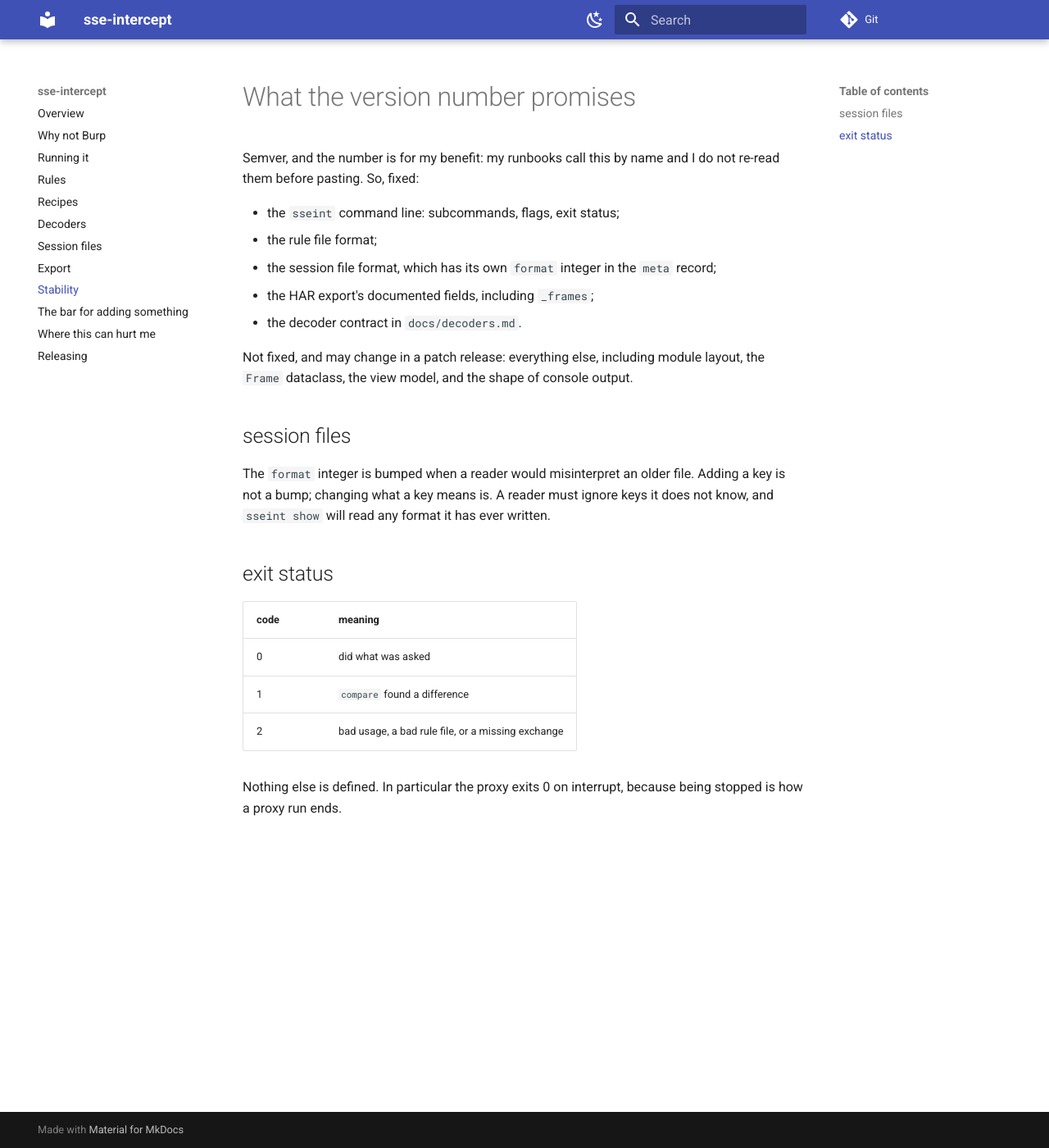
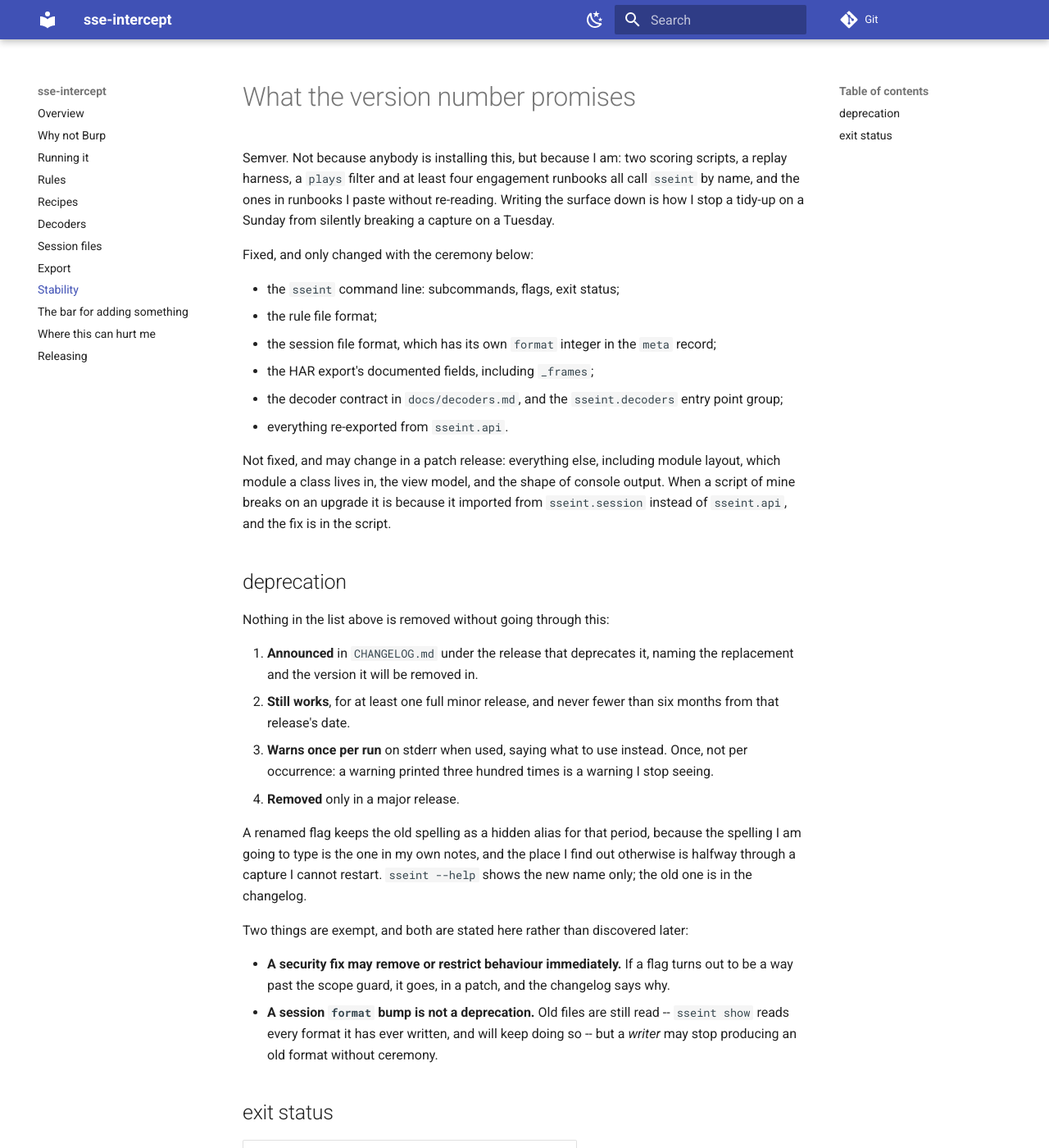
Before and after one commit to InstructorBixby/sse-intercept, an MkDocs documentation site: the page built from docs/stability.md, in a window 1280 px wide and 1400 px high. Shown: the whole window at 82% size. Built offline with MkDocs 1.6.1 and Material for MkDocs 9.7.7, drawn with Linux system fonts in a browser that asks for light colours.

Commit message:
stability: say what the number promises, and what happens when something has to be renamed

```diff
--- a/docs/stability.md
+++ b/docs/stability.md
@@ -1,25 +1,58 @@
 # What the version number promises
 
-Semver, and the number is for my benefit: my runbooks call this by
-name and I do not re-read them before pasting. So, fixed:
+Semver. Not because anybody is installing this, but because I am: two
+scoring scripts, a replay harness, a `plays` filter and at least four
+engagement runbooks all call `sseint` by name, and the ones in
+runbooks I paste without re-reading. Writing the surface down is how
+I stop a tidy-up on a Sunday from silently breaking a capture on a
+Tuesday.
+
+Fixed, and only changed with the ceremony below:
 
 - the `sseint` command line: subcommands, flags, exit status;
 - the rule file format;
 - the session file format, which has its own `format` integer in the
   `meta` record;
 - the HAR export's documented fields, including `_frames`;
-- the decoder contract in `docs/decoders.md`.
+- the decoder contract in `docs/decoders.md`, and the
+  `sseint.decoders` entry point group;
+- everything re-exported from `sseint.api`.
 
 Not fixed, and may change in a patch release: everything else,
-including module layout, the `Frame` dataclass, the view model, and
-the shape of console output.
+including module layout, which module a class lives in, the view
+model, and the shape of console output. When a script of mine breaks
+on an upgrade it is because it imported from `sseint.session` instead
+of `sseint.api`, and the fix is in the script.
 
-## session files
+## deprecation
 
-The `format` integer is bumped when a reader would misinterpret an
-older file. Adding a key is not a bump; changing what a key means is.
-A reader must ignore keys it does not know, and `sseint show` will
-read any format it has ever written.
+Nothing in the list above is removed without going through this:
+
+1. **Announced** in `CHANGELOG.md` under the release that deprecates
+   it, naming the replacement and the version it will be removed in.
+2. **Still works**, for at least one full minor release, and never
+   fewer than six months from that release's date.
+3. **Warns once per run** on stderr when used, saying what to use
+   instead. Once, not per occurrence: a warning printed three hundred
+   times is a warning I stop seeing.
+4. **Removed** only in a major release.
+
+A renamed flag keeps the old spelling as a hidden alias for that
+period, because the spelling I am going to type is the one in my own
+notes, and the place I find out otherwise is halfway through a
+capture I cannot restart. `sseint --help` shows the new name only;
+the old one is in the changelog.
+
+Two things are exempt, and both are stated here rather than discovered
+later:
+
+- **A security fix may remove or restrict behaviour immediately.** If
+  a flag turns out to be a way past the scope guard, it goes, in a
+  patch, and the changelog says why.
+- **A session `format` bump is not a deprecation.** Old files are
+  still read -- `sseint show` reads every format it has ever written,
+  and will keep doing so -- but a *writer* may stop producing an old
+  format without ceremony.
 
 ## exit status
 
```
Also changed, not shown: 2 other files.
